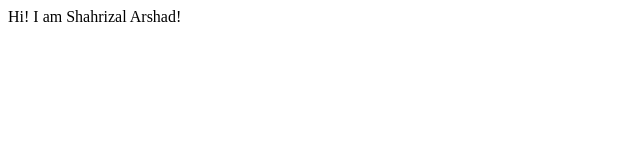
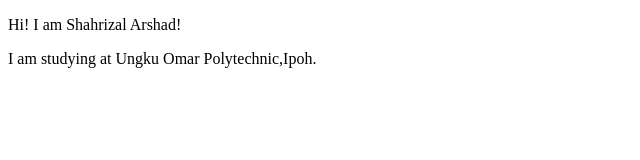
Before and after one commit to shahriza1/ShahrizalArshad-Site, a plain HTML site: page index.html in a window 1280 px wide. Shown: the whole page, without its empty margins (0-640 px from the left). Drawn offline with Linux system fonts and the light colour scheme.

Commit message:
Update index.html

```diff
--- a/index.html
+++ b/index.html
@@ -6,6 +6,7 @@
     <title>Shahrizal Arshad</title>
 </head>
 <body>
-    Hi! I am Shahrizal Arshad!
+   <p>Hi! I am Shahrizal Arshad!</p>
+   <p>I am studying at Ungku Omar Polytechnic,Ipoh.</p>
 </body>
 </html>
```
